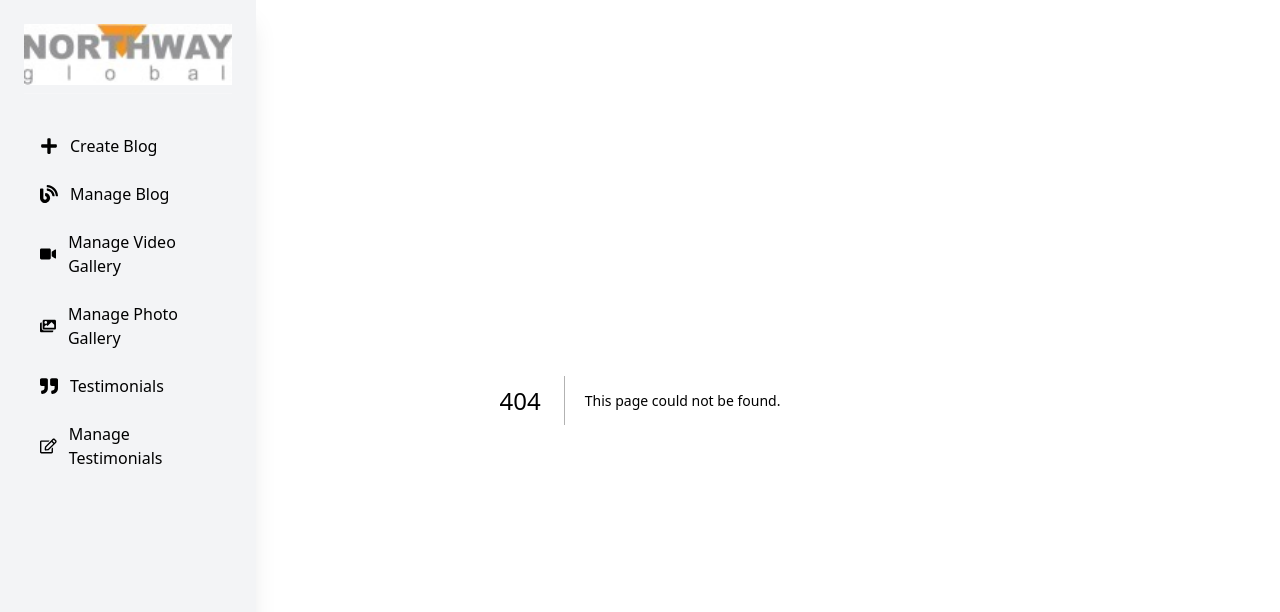
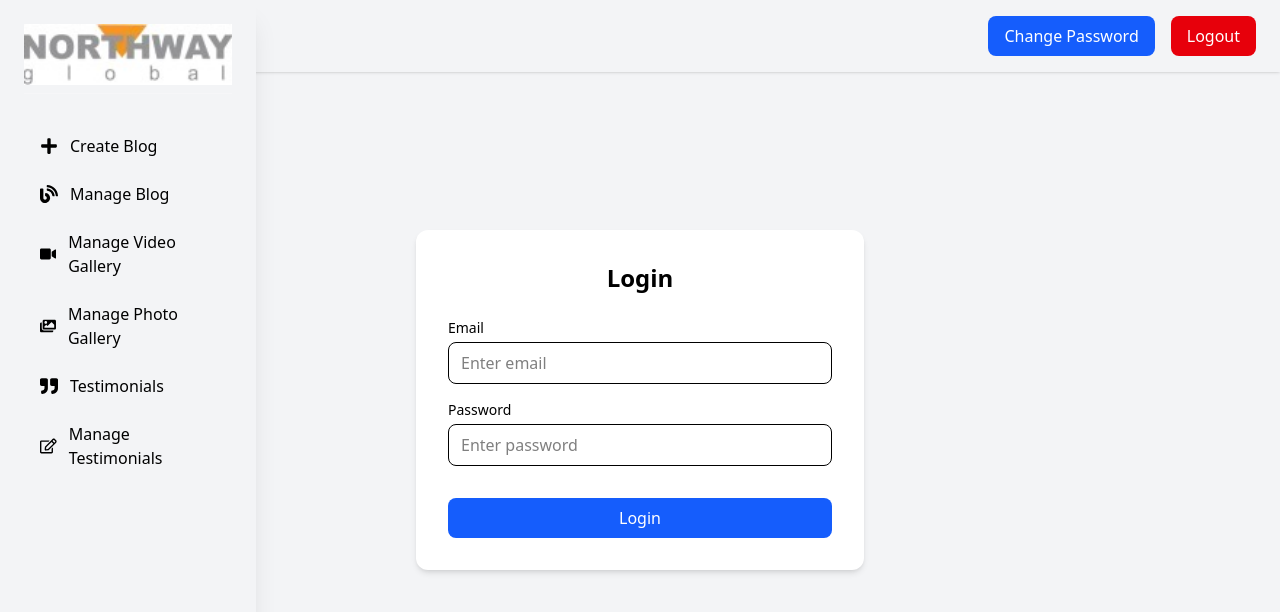
Before and after one commit to SwagataChatterjee68/northwayglobal, a Next.js app: page /login in a window 1280 px wide. Before the commit this address had no page. Shown: the top 612 px of the page. Built offline with nearby package versions, Linux system fonts and the light colour scheme.

Commit message:
added some fix

```diff
--- a/package.json
+++ b/package.json
@@ -9,12 +9,12 @@
     "lint": "eslint"
   },
   "dependencies": {
-    "@tinymce/tinymce-react": "^5.1.1",
+    "@tinymce/tinymce-react": "^6.3.0",
     "dotenv": "^17.2.2",
     "json-server": "^1.0.0-beta.3",
     "next": "^15.5.3",
-    "react": "^19.1.0",
-    "react-dom": "^19.1.0",
+    "react": "^18.3.1",
+    "react-dom": "^18.3.1",
     "react-icons": "^5.5.0"
   },
   "devDependencies": {
--- a/src/app/create/create.css
+++ b/src/app/create/create.css
@@ -3,7 +3,7 @@
 
 /* Form Card */
 .form-wrapper {
-  @apply  shadow-lg rounded-2xl p-8 w-full max-w-2xl;
+  @apply  shadow-lg rounded-2xl p-8 py-20 w-full max-w-2xl;
 }
 .form-title {
   @apply text-2xl font-bold mb-6 text-gray-800 ;
@@ -31,14 +31,12 @@
   @apply text-green-600 mt-4 text-center font-medium;
 }
 .page-container {
-  @apply flex min-h-screen  ;
+  @apply flex min-h-screen  max-w-7xl;
 }
 
 .main-content {
   @apply flex-grow p-10 ;
 }
-
-
 
 .form-label {
   @apply mb-2 font-medium;
--- a/src/app/create/page.jsx
+++ b/src/app/create/page.jsx
@@ -4,8 +4,6 @@ import { FaPaperPlane } from "react-icons/fa";
 import "../globals.css";
 import "./create.css";
 import { Editor } from "@tinymce/tinymce-react";
-
-
 
 export default function CreateBlog() {
   const [formData, setFormData] = useState({
@@ -117,6 +115,7 @@ export default function CreateBlog() {
             <div className="form-group">
               <label className="form-label">Start Writing</label>
               <Editor
+                id="my-tinymce-editor"
                 apiKey={process.env.NEXT_PUBLIC_TINYMCE_API_KEY}
                 value={formData.content}
                 onEditorChange={handleEditorChange}
--- a/src/app/globals.css
+++ b/src/app/globals.css
@@ -1,7 +1,7 @@
 @import "tailwindcss";
 
 .dashboard-layout {
-  @apply flex bg-gray-100 min-h-screen;
+  @apply flex bg-gray-100 min-h-screen py-20;
 }
 .main-content {
   @apply flex-1 ml-64 p-8 overflow-y-auto;
--- /dev/null
+++ b/src/app/login/layout.js
@@ -0,0 +1,9 @@
+export default function LoginLayout({ children }) {
+  return (
+    <html lang="en">
+      <body>
+        {children} {/* No sidebar, no topbar */}
+      </body>
+    </html>
+  );
+}
--- /dev/null
+++ b/src/app/login/login.css
@@ -0,0 +1,43 @@
+
+@import "tailwindcss";
+/* Container */
+.login-container {
+  @apply min-h-screen flex items-center justify-center bg-gray-100;
+}
+
+/* Card */
+.login-card {
+  @apply bg-white p-8 rounded-xl shadow-md w-full max-w-md;
+}
+
+/* Title */
+.login-title {
+  @apply text-2xl font-semibold mb-6 text-center;
+}
+
+/* Input group */
+.input-group {
+  @apply flex flex-col mb-4;
+}
+
+.input-label {
+  @apply text-sm font-medium mb-1;
+}
+
+.input-field {
+  @apply border rounded-lg px-3 py-2 focus:outline-none focus:ring-2 focus:ring-blue-500;
+}
+
+/* Buttons */
+.btn-primary {
+  @apply bg-blue-600 text-white px-4 py-2 rounded-lg hover:bg-blue-700 transition w-full;
+}
+
+.btn-secondary {
+  @apply bg-gray-300 text-gray-800 px-4 py-2 rounded-lg hover:bg-gray-400 transition w-full;
+}
+
+/* Error */
+.error-text {
+  @apply text-red-500 text-sm mt-2 text-center;
+}
--- /dev/null
+++ b/src/app/login/page.jsx
@@ -0,0 +1,76 @@
+"use client";
+import { useState } from "react";
+import "./login.css";
+
+export default function LoginPage() {
+  const [email, setEmail] = useState("");
+  const [password, setPassword] = useState("");
+  const [error, setError] = useState("");
+
+  const handleLogin = async (e) => {
+    e.preventDefault();
+    setError("");
+
+    try {
+      const res = await fetch(
+        `http://localhost:3001/users?email=${email}&password=${password}`
+      );
+      const data = await res.json();
+
+      if (data.length > 0) {
+        alert("Login successful ✅");
+        // redirect to dashboard
+        window.location.href = "/dashboard";
+      } else {
+        setError("Invalid email or password ❌");
+      }
+    } catch (err) {
+      setError("Something went wrong. Please try again.");
+    }
+  };
+
+  return (
+    <div className="login-container">
+      <div className="login-card">
+        <h1 className="login-title">Login</h1>
+        <form onSubmit={handleLogin}>
+          <div className="input-group">
+            <label htmlFor="email" className="input-label">
+              Email
+            </label>
+            <input
+              type="email"
+              id="email"
+              className="input-field"
+              placeholder="Enter email"
+              value={email}
+              onChange={(e) => setEmail(e.target.value)}
+              required
+            />
+          </div>
+
+          <div className="input-group">
+            <label htmlFor="password" className="input-label">
+              Password
+            </label>
+            <input
+              type="password"
+              id="password"
+              className="input-field"
+              placeholder="Enter password"
+              value={password}
+              onChange={(e) => setPassword(e.target.value)}
+              required
+            />
+          </div>
+
+          {error && <p className="error-text">{error}</p>}
+
+          <button type="submit" className="btn-primary mt-4">
+            Login
+          </button>
+        </form>
+      </div>
+    </div>
+  );
+}
--- a/src/app/manage/manage-blog.css
+++ b/src/app/manage/manage-blog.css
@@ -1,7 +1,7 @@
 @import "tailwindcss";
 
 .page-container {
-  @apply flex min-h-screen bg-gray-100;
+  @apply flex min-h-screen bg-gray-100 py-10;
 }
 
 .main-content {
--- a/src/components/EditorClient.jsx
+++ /dev/null
@@ -1,31 +0,0 @@
-
-
-import React from 'react';
-import { Editor } from '@tinymce/tinymce-react';
-
-export default function App() {
-  return (
-    <Editor
-      apiKey=''
-      init={{
-        plugins: [
-          // Core editing features
-          'anchor', 'autolink', 'charmap', 'codesample', 'emoticons', 'link', 'lists', 'media', 'searchreplace', 'table', 'visualblocks', 'wordcount',
-          // Your account includes a free trial of TinyMCE premium features
-          // Try the most popular premium features until Sep 28, 2025:
-          'checklist', 'mediaembed', 'casechange', 'formatpainter', 'pageembed', 'a11ychecker', 'tinymcespellchecker', 'permanentpen', 'powerpaste', 'advtable', 'advcode', 'advtemplate', 'ai', 'uploadcare', 'mentions', 'tinycomments', 'tableofcontents', 'footnotes', 'mergetags', 'autocorrect', 'typography', 'inlinecss', 'markdown','importword', 'exportword', 'exportpdf'
-        ],
-        toolbar: 'undo redo | blocks fontfamily fontsize | bold italic underline strikethrough | link media table mergetags | addcomment showcomments | spellcheckdialog a11ycheck typography uploadcare | align lineheight | checklist numlist bullist indent outdent | emoticons charmap | removeformat',
-        tinycomments_mode: 'embedded',
-        tinycomments_author: 'Author name',
-        mergetags_list: [
-          { value: 'First.Name', title: 'First Name' },
-          { value: 'Email', title: 'Email' },
-        ],
-        ai_request: (request, respondWith) => respondWith.string(() => Promise.reject('See docs to implement AI Assistant')),
-        uploadcare_public_key: '1468af547e459660a6df',
-      }}
-      initialValue="Start Writing Here"
-    />
-  );
-}
--- a/src/components/navbar/Navbar.jsx
+++ b/src/components/navbar/Navbar.jsx
@@ -11,6 +11,7 @@ import {
 } from "react-icons/fa";
 import { FiMenu, FiX } from "react-icons/fi";
 import "./navbar.css";
+import Topbar from "../topbar/Topbar";
 
 const menuItems = [
   { name: "Create Blog", icon: FaPlus, href: "/create" },
@@ -26,6 +27,7 @@ export default function DashboardNavbar() {
 
   return (
     <>
+    <Topbar/>
       {/* Desktop Sidebar */}
       <aside className="sidebar hidden md:flex flex-col fixed top-0 left-0 h-full w-64">
 
--- /dev/null
+++ b/src/components/topbar/Topbar.jsx
@@ -0,0 +1,68 @@
+"use client";
+import Link from "next/link";
+import "./topbar.css";
+import { useState } from "react";
+
+export default function Topbar() {
+  const [isOpen, setIsOpen] = useState(false);
+
+  return (
+    <header className="topbar">
+      <nav className="flex space-x-4">
+        <button onClick={() => setIsOpen(true)} className="btn-primary">
+          Change Password
+        </button>
+        <Link href="/logout" className="btn-danger">
+          Logout
+        </Link>
+      </nav>
+
+      {/* Modal */}
+      {isOpen && (
+        <div className="modal-backdrop">
+          <div className="modal">
+            <h2 className="modal-title">Change Password</h2>
+            <form className="modal-form">
+              <div className="form-group">
+                <label htmlFor="oldPassword" className="form-label">
+                  Old Password
+                </label>
+                <input
+                  type="password"
+                  id="oldPassword"
+                  className="form-input"
+                  placeholder="Enter old password"
+                />
+              </div>
+
+              <div className="form-group">
+                <label htmlFor="newPassword" className="form-label">
+                  New Password
+                </label>
+                <input
+                  type="password"
+                  id="newPassword"
+                  className="form-input"
+                  placeholder="Enter new password"
+                />
+              </div>
+
+              <div className="flex justify-end space-x-2 mt-4">
+                <button
+                  type="button"
+                  onClick={() => setIsOpen(false)}
+                  className="btn-secondary"
+                >
+                  Cancel
+                </button>
+                <button type="submit" className="btn-primary">
+                  Change Password
+                </button>
+              </div>
+            </form>
+          </div>
+        </div>
+      )}
+    </header>
+  );
+}
--- /dev/null
+++ b/src/components/topbar/topbar.css
@@ -0,0 +1,49 @@
+@import "tailwindcss";
+.topbar {
+  @apply w-full fixed flex justify-end items-center px-6 py-4 bg-gray-100 text-white shadow;
+}
+
+/* Buttons */
+.btn-primary {
+  @apply bg-gray-300 text-black px-4 py-2 rounded-lg hover:bg-gray-400  transition;
+}
+
+.btn-danger {
+  @apply bg-red-600 text-white px-4 py-2 rounded-lg hover:bg-red-700 transition;
+}
+
+.btn-secondary {
+  @apply bg-gray-300 text-gray-800 px-4 py-2 rounded-lg hover:bg-gray-400 transition;
+}
+
+/* Backdrop with blur */
+.modal-backdrop {
+  @apply fixed inset-0 bg-black/50 backdrop-blur-sm flex items-center justify-center z-50;
+}
+
+/* Modal box */
+.modal {
+  @apply bg-white rounded-xl shadow-lg p-6 w-full max-w-md;
+}
+
+/* Title */
+.modal-title {
+  @apply text-xl font-semibold mb-4 text-center;
+}
+
+/* Form styles */
+.modal-form {
+  @apply flex flex-col gap-4;
+}
+
+.form-group {
+  @apply flex flex-col;
+}
+
+.form-label {
+  @apply text-sm font-medium mb-1;
+}
+
+.form-input {
+  @apply border rounded-lg px-3 py-2 focus:outline-none focus:ring-2 focus:ring-blue-500;
+}
```
Also changed, not shown: 1 other file (tests, documents, lock files or other folders).
